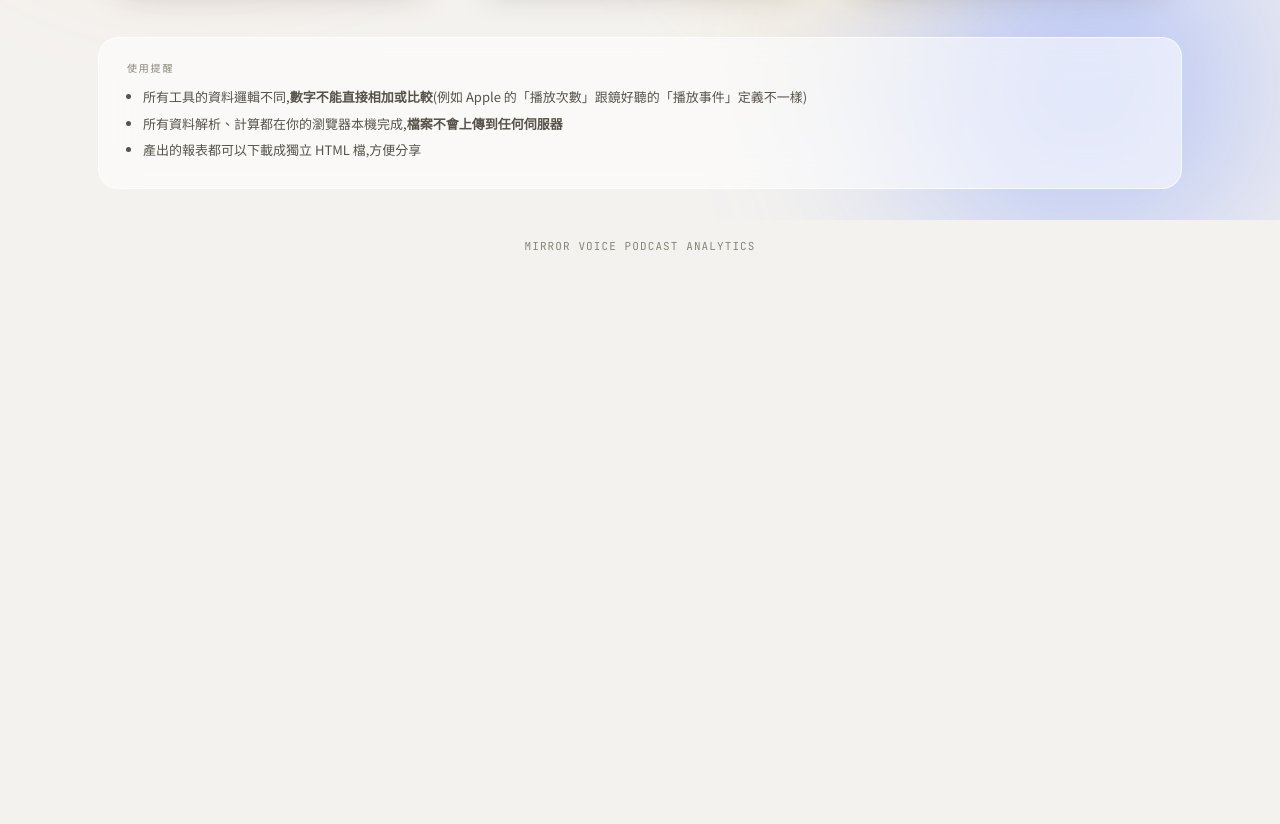
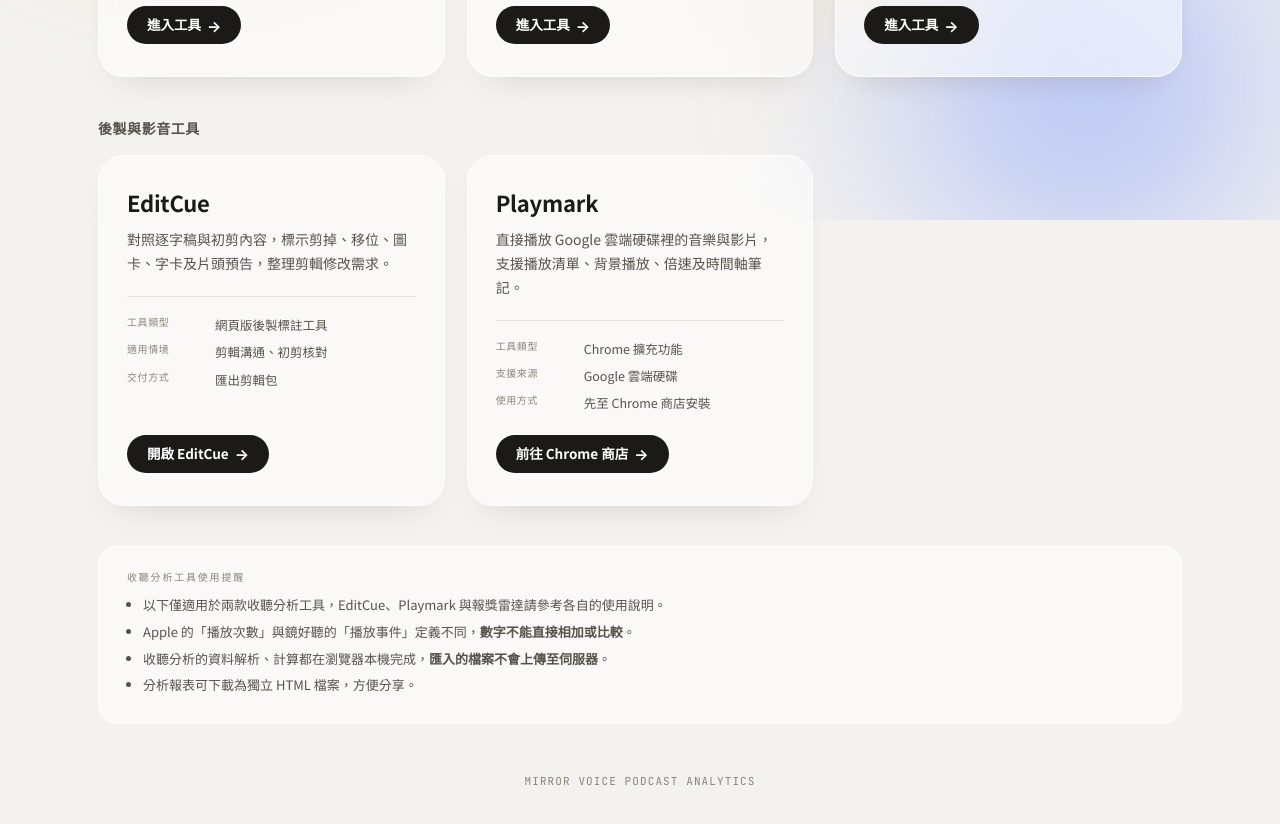
Before and after one commit to mirrorvoicegit/podcast-datas-platform, a plain HTML site: page index.html in a window 1280 px wide. Shown: the part 580-1404 px from the top of the page. Before the commit the page ends 916 px from the top, so only its background shows below. Drawn offline with Linux system fonts and the light colour scheme.

Commit message:
首頁加入 EditCue 與 Playmark 入口及使用說明

```diff
--- a/index.html
+++ b/index.html
@@ -89,6 +89,19 @@
     font-size: 52px;
     letter-spacing: -0.03em;
     line-height: 1.05;
+  }
+  .masthead-intro {
+    margin: 18px auto 0;
+    max-width: 640px;
+    color: var(--ink-soft);
+    font-size: 14px;
+  }
+  .section-heading {
+    margin: 0 0 14px;
+    color: var(--ink-soft);
+    font-size: 14px;
+    font-weight: 700;
+    letter-spacing: 0.04em;
   }
 
   /* 工具卡片:三張同排,才能逐列對齊 */
@@ -259,8 +272,10 @@
   <header class="masthead">
     <div class="masthead-top">鏡好聽專用</div>
     <h1>節目組工具箱</h1>
+    <p class="masthead-intro">收聽分析、節目企劃、影音後製與播放工具，集中在這裡。</p>
   </header>
 
+  <div class="section-heading">資料分析與節目企劃</div>
   <div class="tools">
 
     <a href="tool-1/index.html" class="tool-card tool-1">
@@ -355,12 +370,68 @@
 
   </div>
 
+  <div class="section-heading">後製與影音工具</div>
+  <div class="tools">
+
+    <a href="https://mirrorvoicegit.github.io/editcue/" class="tool-card tool-editcue" target="_blank" rel="noopener noreferrer">
+      <div class="tool-name">EditCue</div>
+      <div class="tool-desc">
+        對照逐字稿與初剪內容，標示剪掉、移位、圖卡、字卡及片頭預告，整理剪輯修改需求。
+      </div>
+      <div class="tool-meta">
+        <div class="tool-meta-row">
+          <span class="label">工具類型</span>
+          <span>網頁版後製標註工具</span>
+        </div>
+        <div class="tool-meta-row">
+          <span class="label">適用情境</span>
+          <span>剪輯溝通、初剪核對</span>
+        </div>
+        <div class="tool-meta-row">
+          <span class="label">交付方式</span>
+          <span>匯出剪輯包</span>
+        </div>
+      </div>
+      <div class="tool-cta">
+        <span>開啟 EditCue</span>
+        <span class="arrow">→</span>
+      </div>
+    </a>
+
+    <a href="https://chromewebstore.google.com/detail/playmark-%E2%80%94-%E9%9B%B2%E7%AB%AF%E7%A1%AC%E7%A2%9F%E5%BD%B1%E9%9F%B3%E6%92%AD%E6%94%BE%E5%99%A8/aeaolgdiohoggjpdapfamhleapfkiicg" class="tool-card tool-playmark" target="_blank" rel="noopener noreferrer">
+      <div class="tool-name">Playmark</div>
+      <div class="tool-desc">
+        直接播放 Google 雲端硬碟裡的音樂與影片，支援播放清單、背景播放、倍速及時間軸筆記。
+      </div>
+      <div class="tool-meta">
+        <div class="tool-meta-row">
+          <span class="label">工具類型</span>
+          <span>Chrome 擴充功能</span>
+        </div>
+        <div class="tool-meta-row">
+          <span class="label">支援來源</span>
+          <span>Google 雲端硬碟</span>
+        </div>
+        <div class="tool-meta-row">
+          <span class="label">使用方式</span>
+          <span>先至 Chrome 商店安裝</span>
+        </div>
+      </div>
+      <div class="tool-cta">
+        <span>前往 Chrome 商店</span>
+        <span class="arrow">→</span>
+      </div>
+    </a>
+
+  </div>
+
   <div class="notes">
-    <div class="notes-title">使用提醒</div>
+    <div class="notes-title">收聽分析工具使用提醒</div>
     <ul>
-      <li>所有工具的資料邏輯不同,<strong>數字不能直接相加或比較</strong>(例如 Apple 的「播放次數」跟鏡好聽的「播放事件」定義不一樣)</li>
-      <li>所有資料解析、計算都在你的瀏覽器本機完成,<strong>檔案不會上傳到任何伺服器</strong></li>
-      <li>產出的報表都可以下載成獨立 HTML 檔,方便分享</li>
+      <li>以下僅適用於兩款收聽分析工具，EditCue、Playmark 與報獎雷達請參考各自的使用說明。</li>
+      <li>Apple 的「播放次數」與鏡好聽的「播放事件」定義不同，<strong>數字不能直接相加或比較</strong>。</li>
+      <li>收聽分析的資料解析、計算都在瀏覽器本機完成，<strong>匯入的檔案不會上傳至伺服器</strong>。</li>
+      <li>分析報表可下載為獨立 HTML 檔案，方便分享。</li>
     </ul>
   </div>
 
```
